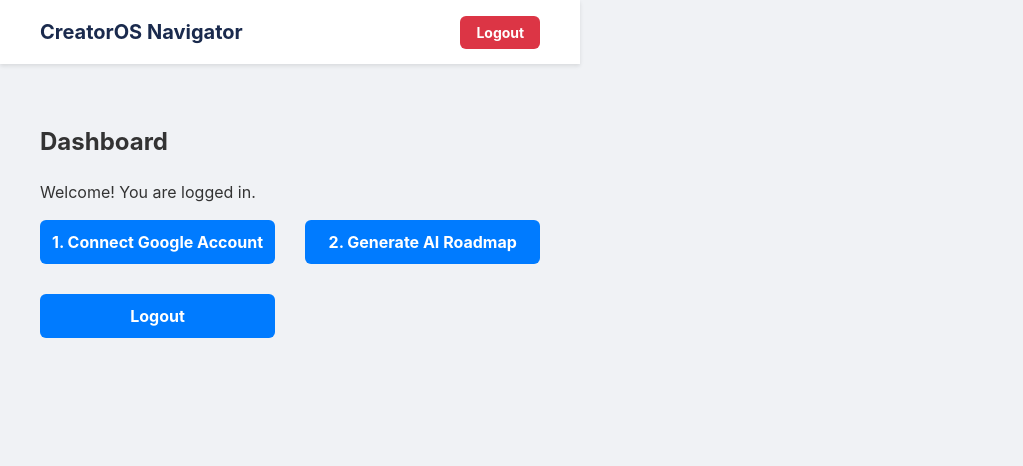
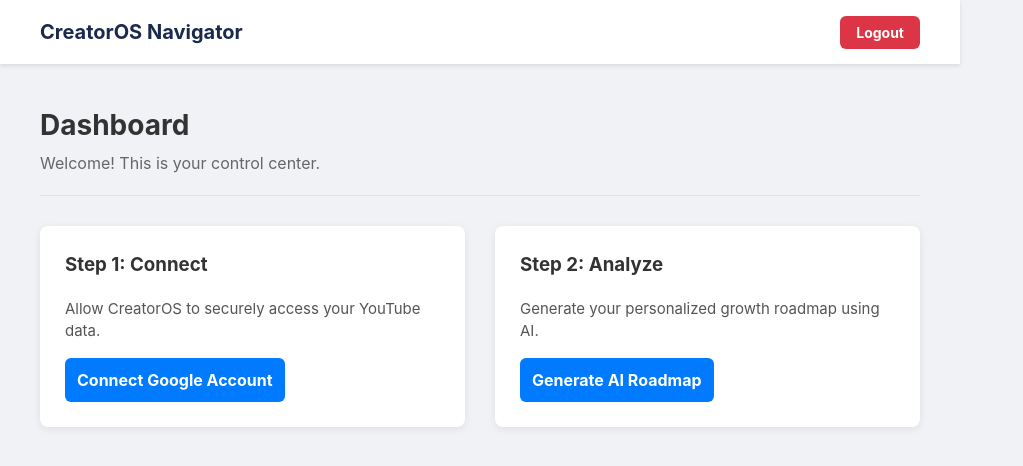
Before and after one commit to ujouy/creatoros-frontend, a React (Vite) app: page / in a window 1280 px wide. Shown: the top 466 px of the page, without its empty margins (0-1023 px from the left). Built offline with nearby package versions, Linux system fonts and the light colour scheme; no server answers; sample sign-in values are in the browser's storage.

Commit message:
Use production API URL

```diff
--- a/src/components/Dashboard.jsx
+++ b/src/components/Dashboard.jsx
@@ -1,50 +1,60 @@
 import React, { useState } from 'react';
 import axios from 'axios';
 
-function Dashboard({ setToken }) {
-  const [roadmap, setRoadmap] = useState(''); // State to hold the roadmap text
-  const [loading, setLoading] = useState(false); // State for loading indicator
+const API_URL = import.meta.env.VITE_API_URL || 'http://localhost:3000';
 
-  const handleLogout = () => {
-    setToken(null);
-    localStorage.removeItem('token');
-  };
+function Dashboard() {
+  const [roadmap, setRoadmap] = useState('');
+  const [loading, setLoading] = useState(false);
+  const [error, setError] = useState('');
 
   const handleConnectGoogle = () => {
     const token = localStorage.getItem('token');
-    window.location.href = `http://localhost:3000/api/integrations/google?token=${token}`;
+    window.location.href = `${API_URL}/api/integrations/google?token=${token}`;
   };
 
   const handleGenerateRoadmap = async () => {
     setLoading(true);
-    setRoadmap(''); // Clear previous roadmap
+    setRoadmap('');
+    setError('');
     try {
       const token = localStorage.getItem('token');
       const config = {
         headers: { 'x-auth-token': token }
       };
-        const res = await axios.get('http://localhost:3000/api/analysis/generate-roadmap', config);
-        setRoadmap(res.data.roadmap); // Set the roadmap in state instead of alerting
+      const res = await axios.get(`${API_URL}/api/analysis/generate-roadmap`, config);
+      setRoadmap(res.data.roadmap);
     } catch (err) {
       console.error(err);
-        alert('Error generating roadmap. Is your Google account connected?');
+      setError('Error generating roadmap. Please ensure your Google account is connected and has a YouTube channel.');
     }
     setLoading(false);
   };
 
   return (
-    <div className="dashboard">
+    <div className="dashboard-content">
+      <header className="dashboard-header">
         <h2>Dashboard</h2>
-      <p>Welcome! You are logged in.</p>
+        <p>Welcome! This is your control center.</p>
+      </header>
+
       <div className="dashboard-actions">
-        <button onClick={handleConnectGoogle}>1. Connect Google Account</button>
+        <div className="action-card">
+            <h3>Step 1: Connect</h3>
+            <p>Allow CreatorOS to securely access your YouTube data.</p>
+            <button onClick={handleConnectGoogle}>Connect Google Account</button>
+        </div>
+        <div className="action-card">
+            <h3>Step 2: Analyze</h3>
+            <p>Generate your personalized growth roadmap using AI.</p>
             <button onClick={handleGenerateRoadmap} disabled={loading}>
-            {loading ? 'Generating...' : '2. Generate AI Roadmap'}
+                {loading ? 'Generating...' : 'Generate AI Roadmap'}
             </button>
-        <button onClick={handleLogout} className="logout-btn">Logout</button>
+        </div>
       </div>
 
-      {/* Conditionally render the roadmap results */}
+      {error && <div className="error-message">{error}</div>}
+
       {roadmap && (
         <div className="roadmap-results">
           <h3>Your Personalized Roadmap</h3>
--- a/src/components/Login.jsx
+++ b/src/components/Login.jsx
@@ -1,6 +1,8 @@
 import React, { useState } from 'react';
 import { Link, useNavigate } from 'react-router-dom';
 import axios from 'axios';
+
+const API_URL = import.meta.env.VITE_API_URL || 'http://localhost:3000';
 
 function Login() {
   const navigate = useNavigate();
@@ -11,9 +13,8 @@
   const onSubmit = async e => {
     e.preventDefault();
     try {
-      const res = await axios.post('http://localhost:3000/api/auth/login', formData);
+      const res = await axios.post(`${API_URL}/api/auth/login`, formData);
       localStorage.setItem('token', res.data.token);
-      // Instead of calling setToken, we'll navigate and let the App component re-render
       navigate('/');
       window.location.reload(); // Force a reload to ensure App component checks token
     } catch (err) {
--- a/src/components/Register.jsx
+++ b/src/components/Register.jsx
@@ -1,6 +1,8 @@
 import React, { useState } from 'react';
 import { Link, useNavigate } from 'react-router-dom';
 import axios from 'axios';
+
+const API_URL = import.meta.env.VITE_API_URL || 'http://localhost:3000';
 
 function Register() {
   const navigate = useNavigate();
@@ -11,9 +13,9 @@
   const onSubmit = async e => {
     e.preventDefault();
     try {
-      await axios.post('http://localhost:3000/api/auth/register', formData);
+      await axios.post(`${API_URL}/api/auth/register`, formData);
       alert('Registration successful! Please log in.');
-      navigate('/auth/login'); // Navigate to the login page
+      navigate('/auth/login');
     } catch (err) {
       console.error(err.response ? err.response.data : err);
       alert('Error: ' + (err.response?.data?.msg || 'Could not register'));
```
Lines whose indentation alone changed are shown as unchanged.
